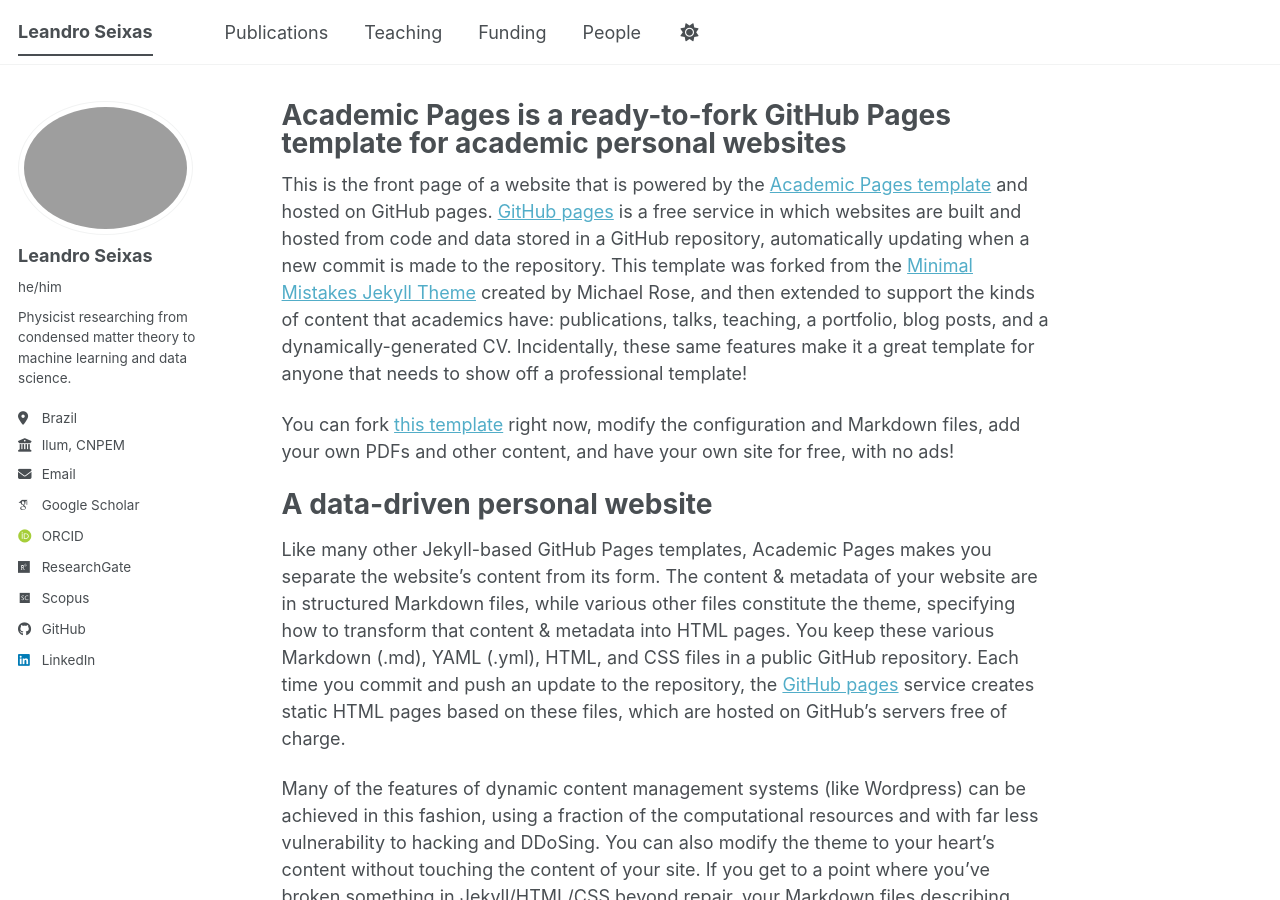
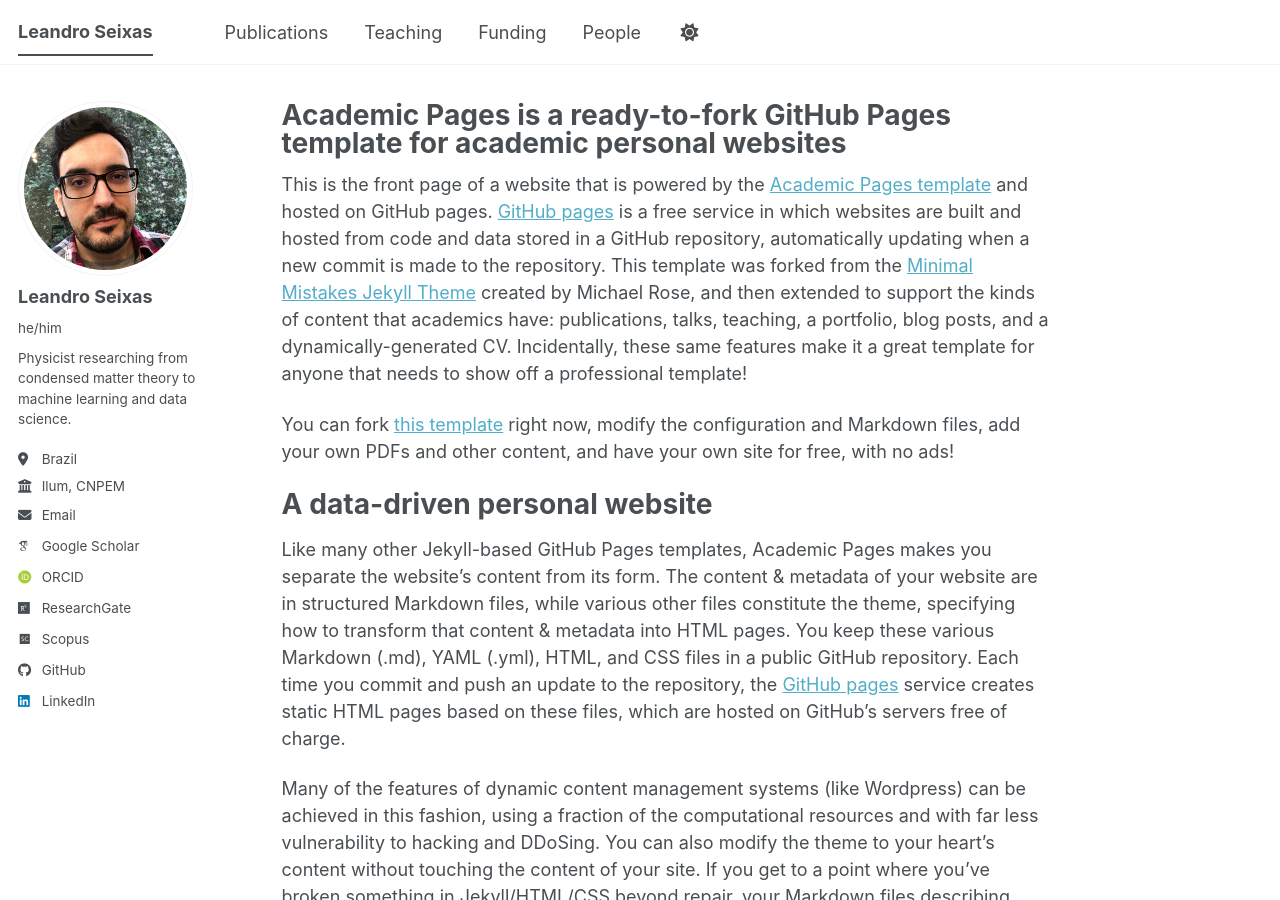
Before and after one commit to leseixas/leseixas.github.io, a Jekyll site: the page built from _pages/about.md, in a window 1280 px wide and 900 px high. Built offline with Jekyll 4.4.1, drawn with Linux system fonts in a browser that asks for light colours; some web fonts are replaced; a script bundle is joined from its source files by our own code; library files that are not in the unit come from our copies.

Commit message:
Corrects the image name

```diff
--- a/_config.yml
+++ b/_config.yml
@@ -22,7 +22,7 @@
 #               Additional customization can be done by editing /_includes/author-profile.html
 author:
   # Biographic information
-  avatar           : "leandro_seixa.jpg"
+  avatar           : "leandro_seixas.jpg"
   name             : "Leandro Seixas"
   pronouns         : "he/him"
   bio              : "Physicist researching from condensed matter theory to machine learning and data science."
```
